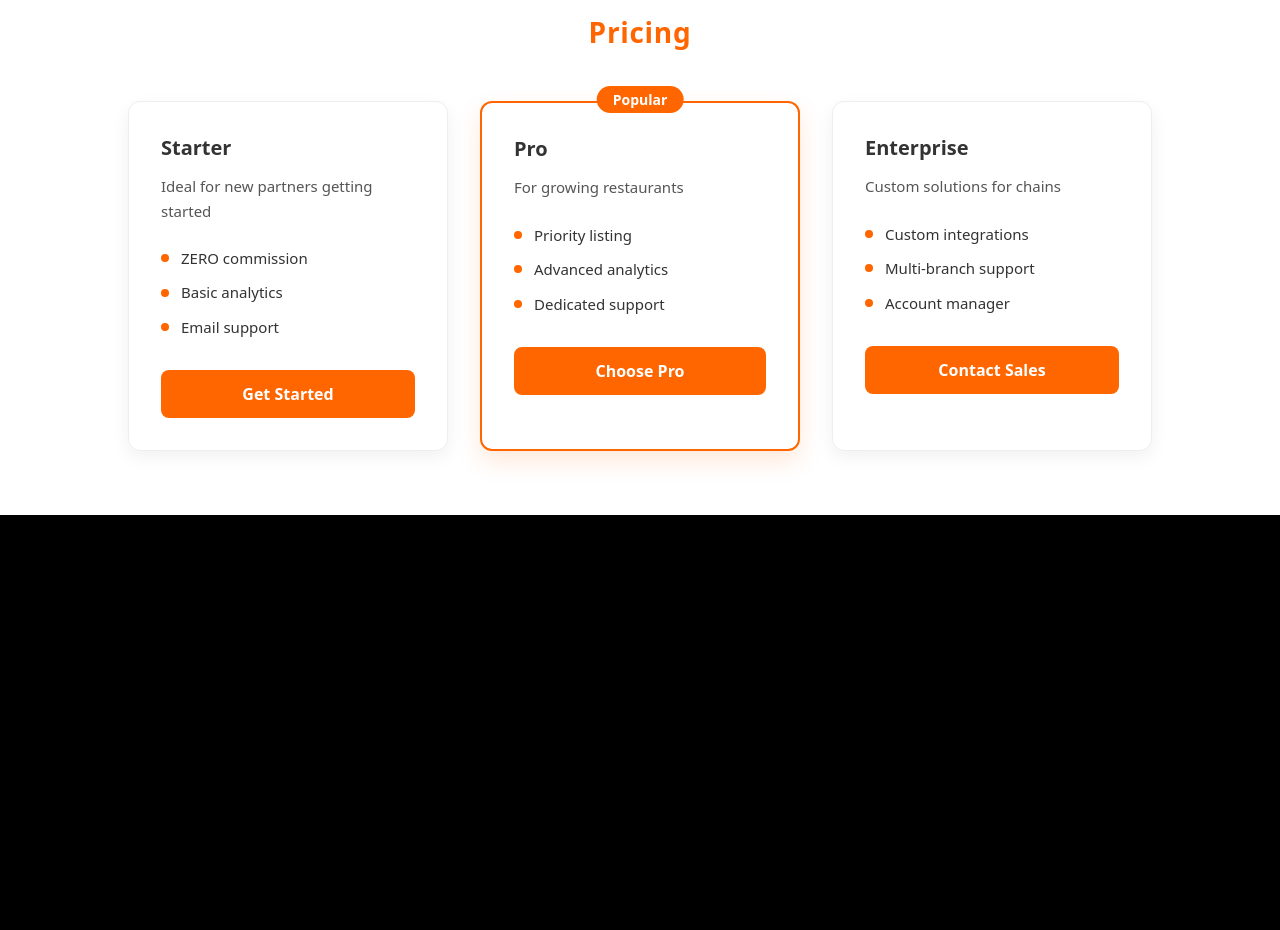
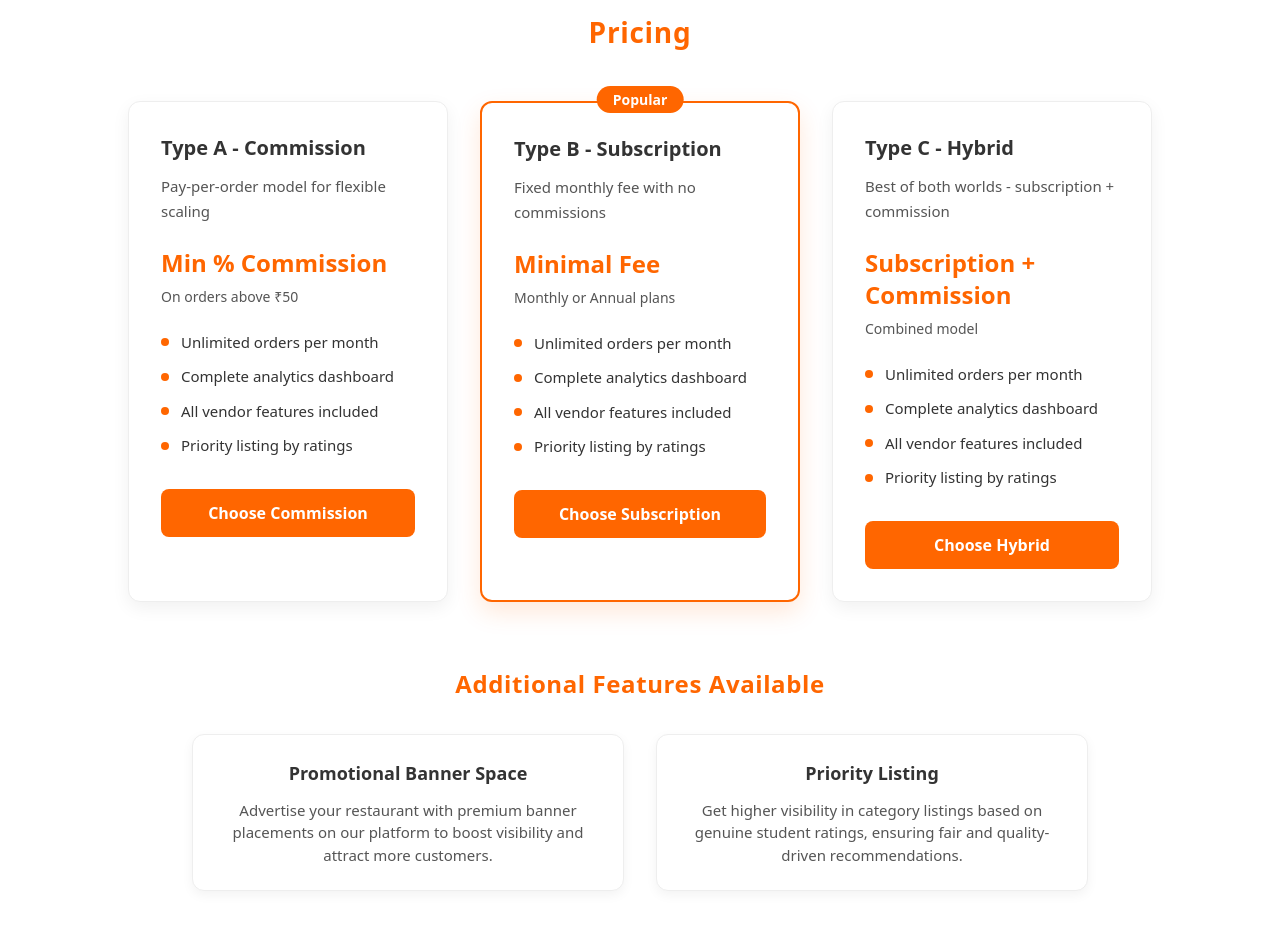
Before and after one commit to vasiprashanti/Unieats, a React (Vite) app in the folder apps/vendor-web/: page /vendor/signup in a window 1280 px wide. Shown: the part 1460-2390 px from the top of the page. Before the commit the page ends 1975 px from the top, so only its background shows below. Built offline with nearby package versions, Linux system fonts and the light colour scheme; no server answers.

Commit message:
Enhance Signup page: update pricing plans and add additional features section for better clarity and user engagement.

```diff
--- a/apps/vendor-web/src/pages/Signup.jsx
+++ b/apps/vendor-web/src/pages/Signup.jsx
@@ -63,7 +63,7 @@ export default function Signup() {
       <div className="flex flex-wrap gap-10 justify-between px-[10%] py-12" id="how-it-works">
         {/* Why join */}
         <div className="flex-1 min-w-[300px]">
-          <h2 className="text-[28px] mb-4 text-[#ff6600] tracking-wide font-semibold">TURN MENU INTO REVENUE</h2>
+          <h2 className="text-[28px] mb-12 text-[#ff6600] tracking-wide font-semibold">TURN MENU INTO REVENUE</h2>
           <p className="mb-6 text-[16px] text-[#555]">
             Expand your reach, boost your sales, and connect with thousands of food lovers through UniEats. We make it
             simple to grow your business online.
@@ -114,65 +114,109 @@ export default function Signup() {
       <section id="pricing" className="px-[10%] py-16 bg-white border-t border-[#f0f0f0]">
         <h2 className="text-[28px] mb-12 text-[#ff6600] tracking-wide font-semibold text-center">Pricing</h2>
         <div className="grid grid-cols-1 md:grid-cols-3 gap-8 max-w-5xl mx-auto">
+          {/* Type A - Commission Based */}
           <div className="p-8 rounded-xl border border-[#eee] shadow-[0_6px_18px_rgba(0,0,0,0.06)] hover:shadow-[0_10px_25px_rgba(0,0,0,0.08)] transition-shadow bg-white">
-            <h3 className="text-xl font-semibold text-[#333] mb-3">Starter</h3>
-            <p className="text-[15px] text-[#555] mb-6 leading-relaxed">Ideal for new partners getting started</p>
+            <h3 className="text-xl font-semibold text-[#333] mb-3">Type A - Commission</h3>
+            <p className="text-[15px] text-[#555] mb-6 leading-relaxed">Pay-per-order model for flexible scaling</p>
+            <div className="mb-6">
+              <div className="text-2xl font-bold text-[#ff6600] mb-2">Min % Commission</div>
+              <div className="text-sm text-[#555]">On orders above ₹50</div>
+            </div>
             <ul className="text-[15px] text-[#333] space-y-3 mb-8">
               <li className="flex items-center">
                 <div className="w-2 h-2 bg-[#ff6600] rounded-full mr-3"></div>
-                ZERO commission
+                Unlimited orders per month
               </li>
               <li className="flex items-center">
                 <div className="w-2 h-2 bg-[#ff6600] rounded-full mr-3"></div>
-                Basic analytics
+                Complete analytics dashboard
               </li>
               <li className="flex items-center">
                 <div className="w-2 h-2 bg-[#ff6600] rounded-full mr-3"></div>
-                Email support
+                All vendor features included
+              </li>
+              <li className="flex items-center">
+                <div className="w-2 h-2 bg-[#ff6600] rounded-full mr-3"></div>
+                Priority listing by ratings
               </li>
             </ul>
-            <button className="w-full px-6 py-3 rounded-lg bg-[#ff6600] text-white font-semibold hover:bg-[#e65c00] transition-colors">Get Started</button>
+            <button className="w-full px-6 py-3 rounded-lg bg-[#ff6600] text-white font-semibold hover:bg-[#e65c00] transition-colors">Choose Commission</button>
           </div>
+
+          {/* Type B - Subscription Based */}
           <div className="p-8 rounded-xl border-2 border-[#ff6600] shadow-[0_10px_25px_rgba(255,102,0,0.15)] bg-white relative">
             <div className="absolute -top-4 left-1/2 transform -translate-x-1/2">
               <span className="bg-[#ff6600] text-white px-4 py-1 rounded-full text-sm font-semibold">Popular</span>
             </div>
-            <h3 className="text-xl font-semibold text-[#333] mb-3">Pro</h3>
-            <p className="text-[15px] text-[#555] mb-6 leading-relaxed">For growing restaurants</p>
+            <h3 className="text-xl font-semibold text-[#333] mb-3">Type B - Subscription</h3>
+            <p className="text-[15px] text-[#555] mb-6 leading-relaxed">Fixed monthly fee with no commissions</p>
+            <div className="mb-6">
+              <div className="text-2xl font-bold text-[#ff6600] mb-2">Minimal Fee</div>
+              <div className="text-sm text-[#555]">Monthly or Annual plans</div>
+            </div>
             <ul className="text-[15px] text-[#333] space-y-3 mb-8">
               <li className="flex items-center">
                 <div className="w-2 h-2 bg-[#ff6600] rounded-full mr-3"></div>
-                Priority listing
+                Unlimited orders per month
               </li>
               <li className="flex items-center">
                 <div className="w-2 h-2 bg-[#ff6600] rounded-full mr-3"></div>
-                Advanced analytics
+                Complete analytics dashboard
               </li>
               <li className="flex items-center">
                 <div className="w-2 h-2 bg-[#ff6600] rounded-full mr-3"></div>
-                Dedicated support
+                All vendor features included
+              </li>
+              <li className="flex items-center">
+                <div className="w-2 h-2 bg-[#ff6600] rounded-full mr-3"></div>
+                Priority listing by ratings
               </li>
             </ul>
-            <button className="w-full px-6 py-3 rounded-lg bg-[#ff6600] text-white font-semibold hover:bg-[#e65c00] transition-colors">Choose Pro</button>
+            <button className="w-full px-6 py-3 rounded-lg bg-[#ff6600] text-white font-semibold hover:bg-[#e65c00] transition-colors">Choose Subscription</button>
           </div>
+
+          {/* Type C - Hybrid Model */}
           <div className="p-8 rounded-xl border border-[#eee] shadow-[0_6px_18px_rgba(0,0,0,0.06)] hover:shadow-[0_10px_25px_rgba(0,0,0,0.08)] transition-shadow bg-white">
-            <h3 className="text-xl font-semibold text-[#333] mb-3">Enterprise</h3>
-            <p className="text-[15px] text-[#555] mb-6 leading-relaxed">Custom solutions for chains</p>
+            <h3 className="text-xl font-semibold text-[#333] mb-3">Type C - Hybrid</h3>
+            <p className="text-[15px] text-[#555] mb-6 leading-relaxed">Best of both worlds - subscription + commission</p>
+            <div className="mb-6">
+              <div className="text-2xl font-bold text-[#ff6600] mb-2">Subscription + Commission</div>
+              <div className="text-sm text-[#555]">Combined model</div>
+            </div>
             <ul className="text-[15px] text-[#333] space-y-3 mb-8">
               <li className="flex items-center">
                 <div className="w-2 h-2 bg-[#ff6600] rounded-full mr-3"></div>
-                Custom integrations
+                Unlimited orders per month
               </li>
               <li className="flex items-center">
                 <div className="w-2 h-2 bg-[#ff6600] rounded-full mr-3"></div>
-                Multi-branch support
+                Complete analytics dashboard
               </li>
               <li className="flex items-center">
                 <div className="w-2 h-2 bg-[#ff6600] rounded-full mr-3"></div>
-                Account manager
+                All vendor features included
+              </li>
+              <li className="flex items-center">
+                <div className="w-2 h-2 bg-[#ff6600] rounded-full mr-3"></div>
+                Priority listing by ratings
               </li>
             </ul>
-            <button className="w-full px-6 py-3 rounded-lg bg-[#ff6600] text-white font-semibold hover:bg-[#e65c00] transition-colors">Contact Sales</button>
+            <button className="w-full px-6 py-3 rounded-lg bg-[#ff6600] text-white font-semibold hover:bg-[#e65c00] transition-colors">Choose Hybrid</button>
+          </div>
+        </div>
+
+        {/* Additional Features */}
+        <div className="mt-16 text-center">
+          <h3 className="text-[24px] mb-8 text-[#ff6600] tracking-wide font-semibold">Additional Features Available</h3>
+          <div className="grid grid-cols-1 md:grid-cols-2 gap-8 max-w-4xl mx-auto">
+            <div className="p-6 rounded-xl border border-[#eee] shadow-[0_4px_12px_rgba(0,0,0,0.05)] bg-white">
+              <h4 className="text-lg font-semibold text-[#333] mb-3">Promotional Banner Space</h4>
+              <p className="text-[15px] text-[#555]">Advertise your restaurant with premium banner placements on our platform to boost visibility and attract more customers.</p>
+            </div>
+            <div className="p-6 rounded-xl border border-[#eee] shadow-[0_4px_12px_rgba(0,0,0,0.05)] bg-white">
+              <h4 className="text-lg font-semibold text-[#333] mb-3">Priority Listing</h4>
+              <p className="text-[15px] text-[#555]">Get higher visibility in category listings based on genuine student ratings, ensuring fair and quality-driven recommendations.</p>
+            </div>
           </div>
         </div>
       </section>
```
